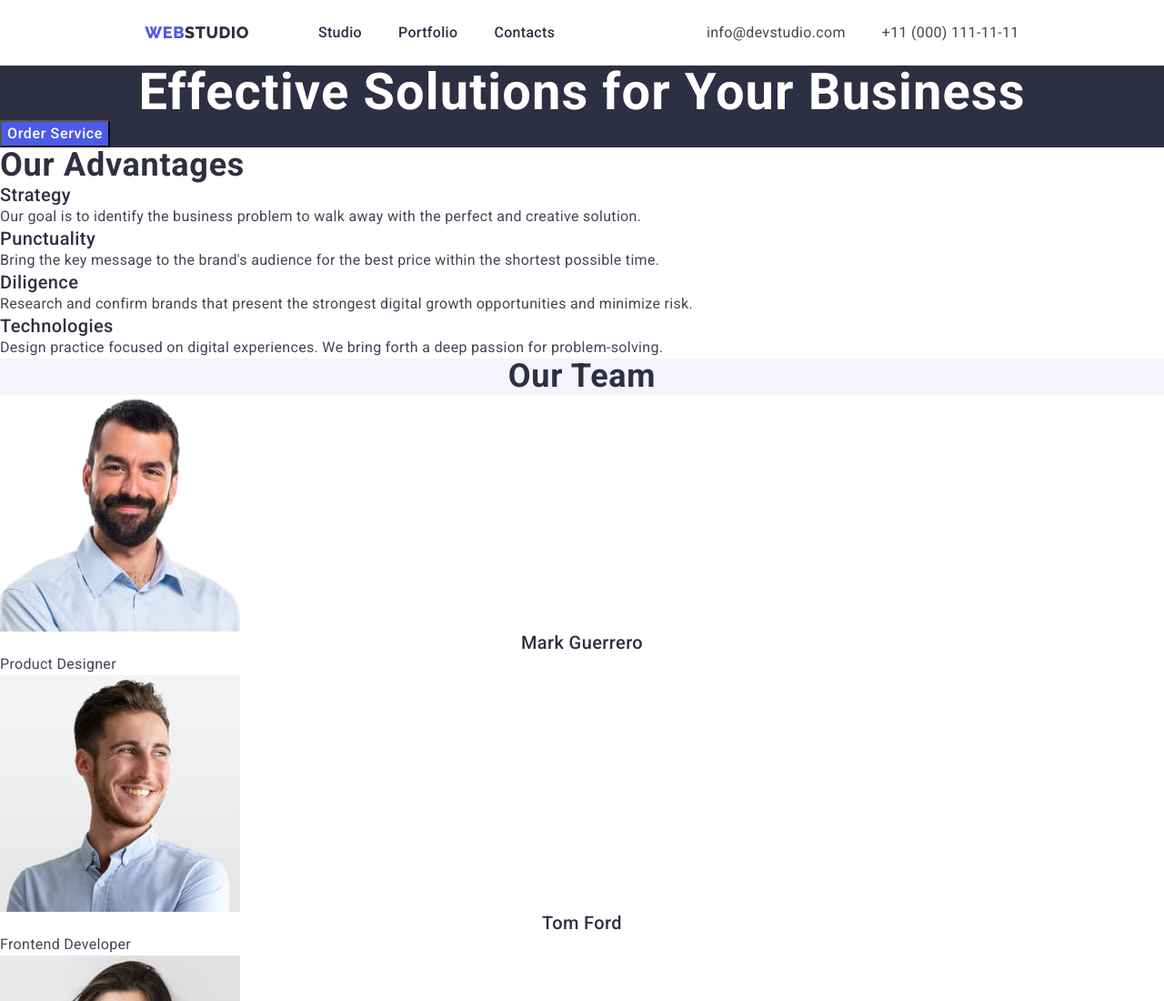
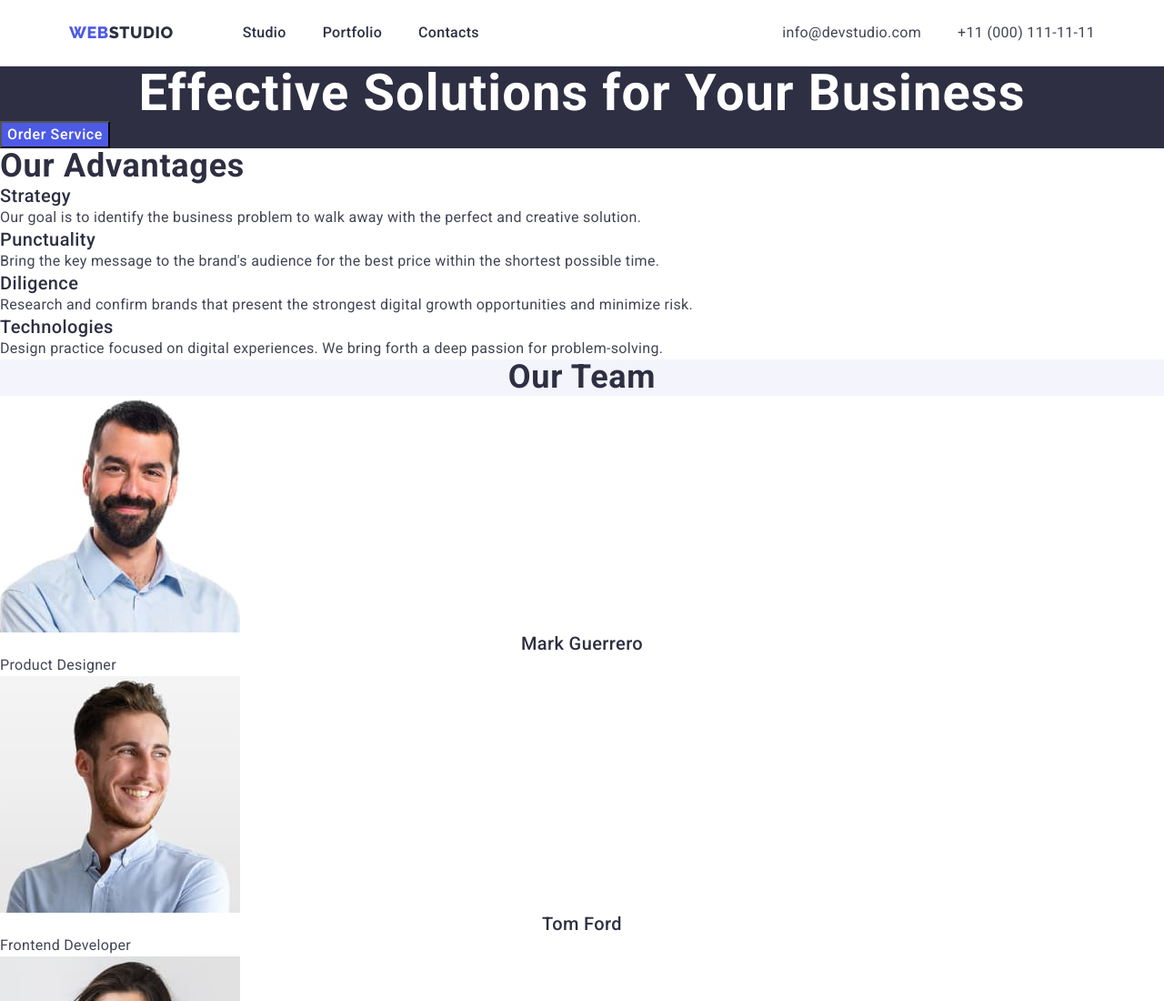
Before and after one commit to Eldar-Abbasov/goit-markup-hw-03, a plain HTML site: page index.html in a window 1280 px wide. Shown: the top 1100 px of the page at 91% size. Drawn offline with nearby package versions, Linux system fonts and the light colour scheme.

Commit message:
правка header

```diff
--- a/css/styles.css
+++ b/css/styles.css
@@ -35,14 +35,17 @@ img {
 }
 
 /* ================header section============================= */
+.header {
+  border-bottom: 1px solid #e7e9fc;
+}
+
 .header-inner {
   display: flex;
-  justify-content: space-around;
+  justify-content: space-between;
   align-items: center;
 }
 .nav-container {
   display: flex;
-  gap: 76px;
   align-items: center;
 }
 .header-nav {
@@ -57,6 +60,7 @@ img {
 
 .header-logo {
   color: #4d5ae5;
+  margin-right: 76px;
   text-transform: uppercase;
   font-family: Raleway, sans-serif;
   font-size: 18px;
@@ -86,6 +90,11 @@ img {
 
 .header-address {
   font-style: normal;
+}
+
+.header-address-list {
+  display: flex;
+  gap: 40px;
 }
 
 .header-mailtel {
--- a/index.html
+++ b/index.html
@@ -24,7 +24,7 @@
   </head>
 
   <body>
-    <header>
+    <header class="header">
       <div class="container">
         <div class="header-inner">
           <nav class="nav-container">
```
